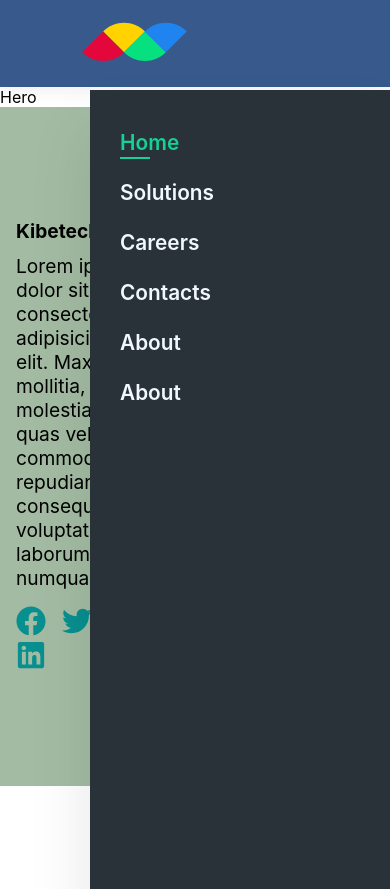
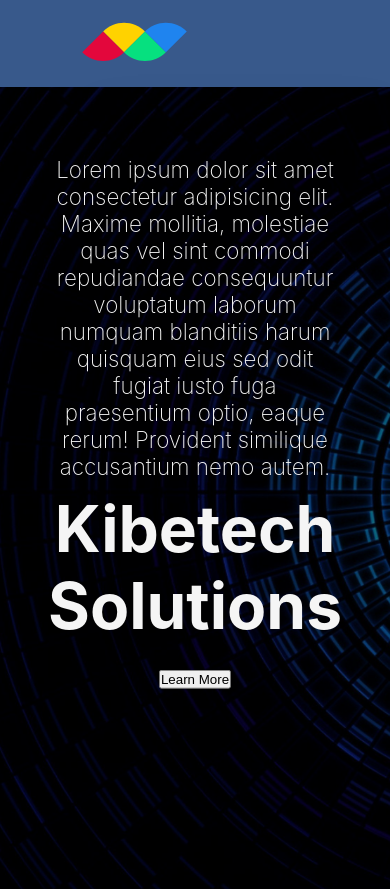
Before and after one commit to Evance23/kibpro, a React (Create React App) app: page / in a window 390 px wide. Shown: the top 889 px of the page. Before the commit the page ends 844 px from the top, so only its background shows below. Built offline with nearby package versions, Linux system fonts and the light colour scheme.

Commit message:
changing the hero section pages

```diff
--- a/src/components/Hero.js
+++ b/src/components/Hero.js
@@ -1,24 +1,32 @@
 import "./HeroStyles.css";
 
-// function Hero(props) {
-//   return (
-//     <>
-//       <div className={props.cName}>
-//         <img alt="HeroImg" src={props.heroImg} />
-//         <div className="hero-text">
-//           <h1>{props.title}</h1>
-//           <p>{props.text}</p>
-//           <a href={props.url} className={props.btnClass}>
-//             {props.buttonText}
-//           </a>
-//         </div>
-//       </div>
-//     </>
-//   );
-// }
 
-// export default Hero;
+import React from "react";
+import IntroImg from "../assets/210888.jpg"
+// import { Link } from "react-router-dom";
+
+
+
 const Hero = () => {
-  return <div>Hero</div>
+  return <div className="hero">
+    <div className="mask">
+      <img className="into-img" src={IntroImg} alt="IntroImg"/>
+      </div>
+      <div className="content">
+        <p style={{color:'whitesmoke'}}>
+        Lorem ipsum dolor sit amet consectetur adipisicing elit. Maxime mollitia,
+molestiae quas vel sint commodi repudiandae consequuntur voluptatum laborum
+numquam blanditiis harum quisquam eius sed odit fugiat iusto fuga praesentium
+optio, eaque rerum! Provident similique accusantium nemo autem.
+        </p>
+        <h1 style={{color:'whitesmoke'}}>
+Kibetech Solutions
+        </h1>
+<div>
+
+  <button className="button">Learn More</button>
+</div>
+      </div>
+      </div>
 };
 export default Hero;
--- a/src/components/HeroStyles.css
+++ b/src/components/HeroStyles.css
@@ -1,4 +1,4 @@
-.hero {
+/* .hero {
   width: 100%;
   height: 100%;
   position: relative;
@@ -14,7 +14,7 @@
   left: 55%;
   transform: translate(-50%, -50%);
   width: 100%;
-}
+} */
 
 /* .hero-text h1 {
   font-size: 3rem;
@@ -37,3 +37,88 @@
   letter-spacing: 2px;
   color: #222;
 } */
+
+
+.mask{
+width: 100%;
+height: 100vh;
+position: relative;
+}
+
+.into-img{
+  width: 100%;
+  height: 100%;
+  background-size: cover;
+  background-position: center;
+  object-fit: cover;
+
+}
+
+.mask::after{
+  content: '';
+  width: 100%;
+  height: 100%;
+  position: absolute;
+  top:0;
+  left: 0;
+  background-color: black;
+  opacity: 0.5;
+}
+
+.hero{
+  height: 100%;
+  width: 100%;
+}
+.hero .content{
+  position: absolute;
+  transform: translate(-50%, -50%);
+  top: 50%;
+  left: 50%;
+  text-align: center;
+}
+
+.hero .content h1{
+  font-size: 4rem;
+  padding: 0.6rem 0 1.5rem;
+}
+.hero .content p{
+  font-size: 1.4rem;
+  font-weight: 200;
+  text-emphasis-color: #fff;
+
+}
+/* .content .btn{
+margin: 1rem 0.2rem;
+} */
+@media screen and(max-width:640px) {
+  .hero .content h1{
+    font-size: 3rem;
+
+  }
+  .hero .content p{
+    font-size: 1.4rem;
+
+    color: #fff;
+
+  }
+  .button{
+    border-radius: 15px;
+    width: 200px;
+    padding: 15px 25px;
+    font-size: 24px;
+    box-shadow: 0 9px #fff;
+    border: none;
+    text-align: center;
+    cursor: pointer;
+    display: inline-block;
+  }
+  .button:hover{background-color: blue;}
+  .button:active {
+    background-color: blueviolet;
+    box-shadow: 0 5px #666;
+    transform:translateY(4px);
+  }
+
+
+
+}
--- a/src/components/NavbarStyles.css
+++ b/src/components/NavbarStyles.css
@@ -5,6 +5,9 @@
     background-color: #38598b;
     padding: 20px 80px;
     box-shadow: 0 5px 15px rgba(0, 0, 0, 0.06);
+    /* position: fixed;
+    height: 100px;
+    z-index: 10; */
 
 }
 #navbar{
```
